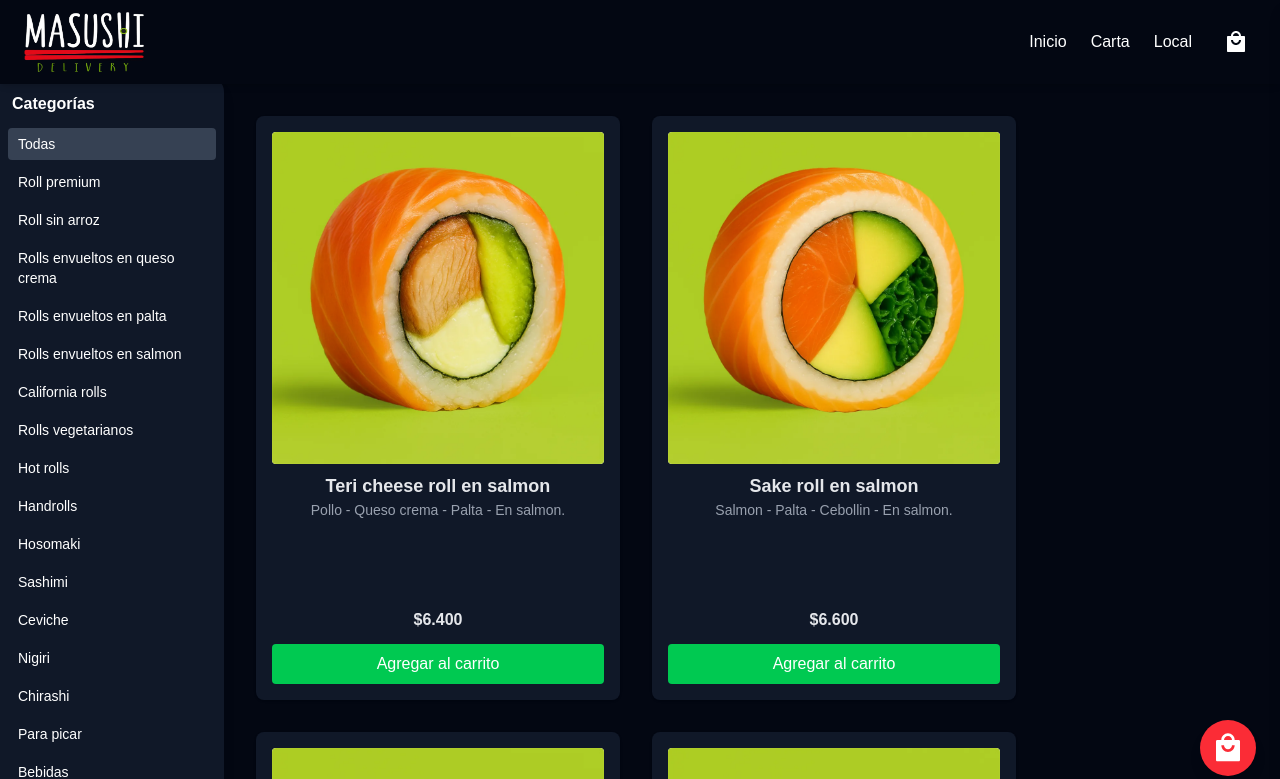
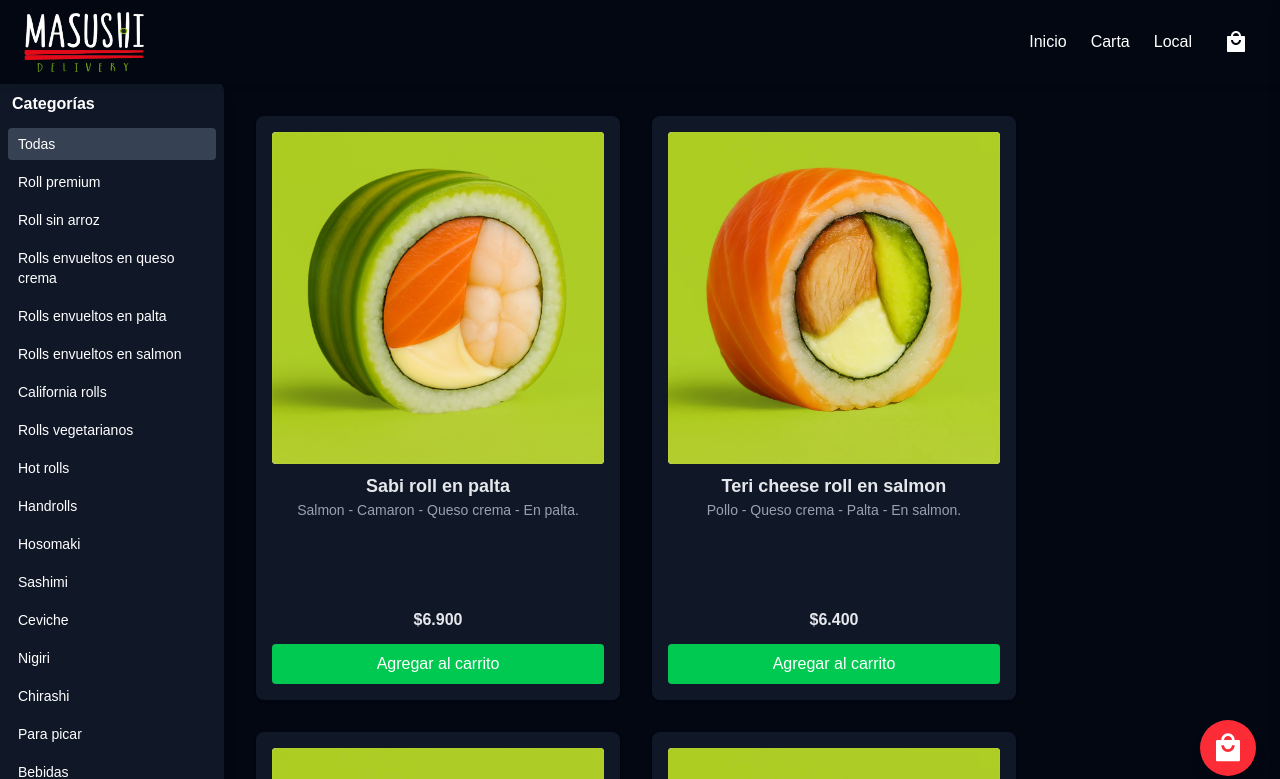
Before and after one commit to PulpFiction1234/Masushi, a Next.js app: page /menu in a window 1280 px wide. Shown: the top 779 px of the page. Built offline with nearby package versions, Linux system fonts and the light colour scheme.

Commit message:
imagenes productos

```diff
--- a/src/data/productos.ts
+++ b/src/data/productos.ts
@@ -52,6 +52,9 @@ import promoHotImg from "@/public/images/promo hot.webp";
 import promo36Img from "@/public/images/promo 36piezas.webp";
 import promo54Img from "@/public/images/promo 54piezas.webp";
 import promoVipImg from "@/public/images/promo vip.webp";
+
+//en palta
+import SabiCheesePaltaImg from "@/public/images/Sabi cheese palta.webp";
 
 //en salmon
 import TeriCheeseSalmonImg from "@/public/images/Teri cheese roll en salmon.webp";
@@ -240,6 +243,9 @@ const _productos: Producto[] = [
     ],
   },
 
+  //en palta
+{ id: 22, codigo: "022", nombre: "Sabi roll en palta", descripcion: "Salmon - Camaron - Queso crema - En palta.", valor: 6900, imagen: SabiCheesePaltaImg, categoria: "Rolls envueltos en palta" },
+
   //en salmon
 { id: 25, codigo: "025", nombre: "Teri cheese roll en salmon", descripcion: "Pollo - Queso crema - Palta - En salmon.", valor: 6400, imagen: TeriCheeseSalmonImg, categoria: "Rolls envueltos en salmon" },
 { id: 26, codigo: "026", nombre: "Sake roll en salmon", descripcion: "Salmon - Palta - Cebollin - En salmon.", valor: 6600, imagen: SakeSalmonImg, categoria: "Rolls envueltos en salmon" },
```
Also changed, not shown: public/images/Sabi cheese palta.webp (added).
